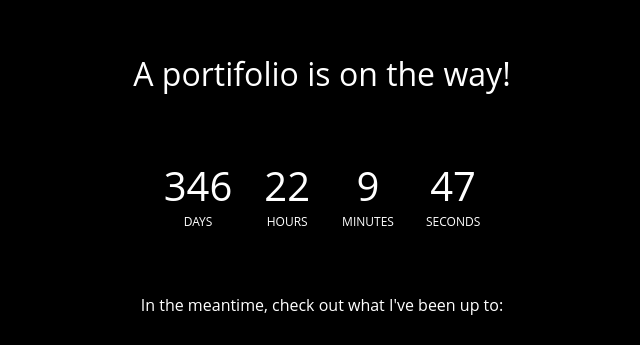
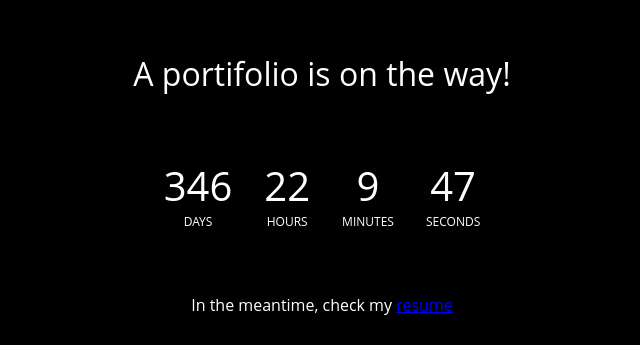
Before and after one commit to codespearhead/Paguiar735, a plain HTML site: page index.html in a window 1280 px wide. Shown: the part 183-528 px from the top of the page, without its empty margins (318-958 px from the left). Drawn offline with Linux system fonts and the light colour scheme.

Commit message:
[UPDATE]: add resume link

```diff
--- a/index.html
+++ b/index.html
@@ -119,7 +119,7 @@
           <span>👀</span>
         </div>
       </div>
-      <p>In the meantime, check out what I've been up to:</p>
+      <p>In the meantime, check my <a href="https://paguiar.com/resume">resume</a></p>
       <div id="social-network-container">
         <a
           aria-label="Click to open my Github Profile on this page"
```
